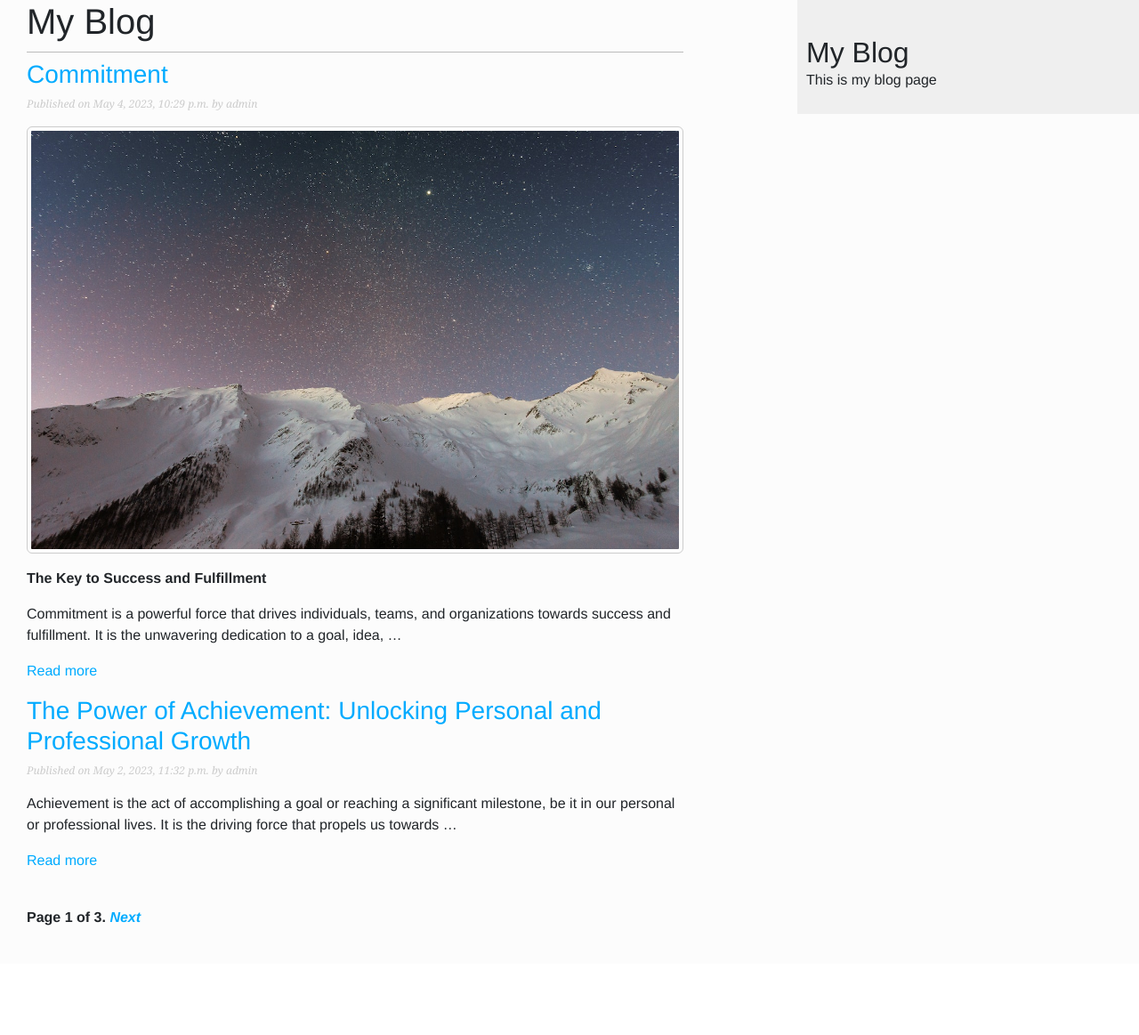
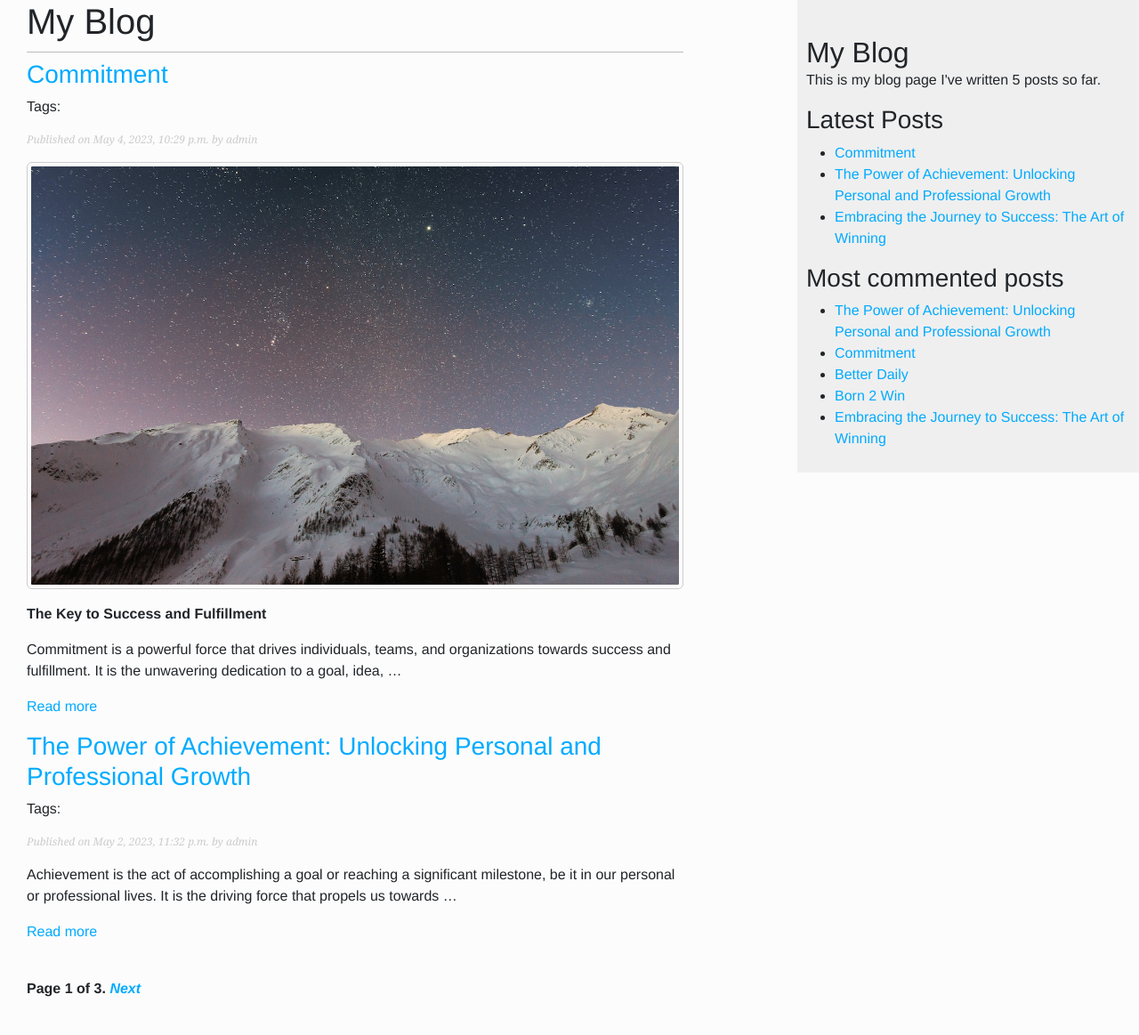
Before and after one commit to Ukomah/django4ByExampleBlog, a Django app: page /blog/ in a window 1280 px wide. Shown: the part 71-1234 px from the top of the page at 89% size. Before the commit the page ends 1111 px from the top, so only its background shows below. Run offline with Django 4.2, Linux system fonts and the light colour scheme; data comes from the database, SQL or seed files in the repository; both versions use the stored data as it was after the commit; parts of the project's set-up code (start-up, migrations or seed data) failed here and were passed over; some libraries are stand-ins or nearby versions.

Commit message:
building tags

```diff
--- a/blog/models.py
+++ b/blog/models.py
@@ -3,6 +3,7 @@
 from django.contrib.auth.models import User
 from ckeditor.fields import RichTextField
 from django.urls import reverse
+from taggit.managers import TaggableManager
 # Create your models here.
 
 class PublishedManager(models.Manager):
@@ -29,6 +30,7 @@
                                      default=Status.DRAFT)
     objects = models.Manager()          # the default manager
     published = PublishedManager()      # my defined manager
+    tags = TaggableManager(blank=True)
 
 
     class Meta:
@@ -45,6 +47,7 @@
                                               self.publish.month,
                                               self.publish.day,
                                               self.slug])
+
 
 
 class Comment(models.Model):
--- a/blog/templates/blog/base.html
+++ b/blog/templates/blog/base.html
@@ -1,4 +1,5 @@
 {% load static %}
+{% load blogTags %}
 <!DOCTYPE html>
 <html lang="en">
 <head>
@@ -28,7 +29,28 @@
 
     <div id="sidebar">
         <h2> My Blog</h2>
-        <p> This is my blog page</p>
+        <p>
+            This is my blog page
+            I've written {% totalPosts %} posts so far.
+
+        </p>
+
+        <h3> Latest Posts</h3>
+        {% showLatestPosts 3 %}
+
+        <h3>Most commented posts</h3>
+        {% getMostCommentedPosts as  mostCommentedPosts %}
+            <ul>
+
+                {% for post in  mostCommentedPosts %}
+                    <li>
+                        <a href="{{ post.get_absolute_url }}">{{ post.title }}</a>
+                    </li>
+                {% endfor %}
+
+            </ul>
+
+
     </div>
 
 
--- /dev/null
+++ b/blog/templates/blog/post/latestPosts.html
@@ -0,0 +1,11 @@
+<ul>
+
+    {% for post in latestPosts  %}
+    <li>
+        <a href="{{ post.get_absolute_url }}">{{ post.title }}</a>
+    </li>
+
+    {% endfor %}
+
+
+</ul>
--- a/blog/templates/blog/post/postList.html
+++ b/blog/templates/blog/post/postList.html
@@ -7,12 +7,29 @@
 {% block content %}
     <h1> My Blog</h1>
 
+
+    {% if tag %}
+        <h2> Posts tagged with "{{ tag.name }}" </h2>
+    {% endif %}
     {% for post in posts  %}
         <h3>
             <a href="{{ post.get_absolute_url }}">
                 {{ post.title }}
             </a>
         </h3>
+
+        <p class="tags">
+            Tags:
+
+            {% for tag in post.tags.all %}
+                <a href="{% url 'blog:postList_by_tag' tag.slug %}">{{ tag.name }}</a>
+
+                {% if not loop.last %}, {% endif %}
+
+            {% endfor %}
+        </p>
+
+
 
         <P class="date">
             Published on {{ post.publish }} by {{ post.author }}
--- /dev/null
+++ b/blog/templatetags/blogTags.py
@@ -0,0 +1,18 @@
+from django import template
+from ..models import Post
+from django.db.models import Count
+
+register = template.Library()
+
+@register.simple_tag
+def totalPosts():
+    return Post.published.count()
+
+@register.inclusion_tag('blog/post/latestPosts.html')
+def showLatestPosts(count=5):
+    latestPosts = Post.published.order_by('-publish')[:count]
+    return {'latestPosts':latestPosts}
+
+@register.simple_tag
+def getMostCommentedPosts(count=5):
+    return Post.published.annotate(comment_count=Count('comments')).order_by('-comment_count')[:count]
--- a/blog/urls.py
+++ b/blog/urls.py
@@ -5,6 +5,7 @@
 
 urlpatterns = [
     path('', views.postList, name='postList'),
+    path('tag/<slug:tag_slug>/', views.postList, name='postList_by_tag'),
     path('<int:year>/<int:month>/<int:day>/<slug:post>/', views.postDetails, name='postDetails'),
     path('<int:post_id>/share/', views.sharePost, name='sharePost'),
     path('<int:post_id>/comment/', views.postComment, name='postComment'),
--- a/blog/views.py
+++ b/blog/views.py
@@ -4,11 +4,18 @@
 from .forms import EmailPostForm, CommentForm
 from django.core.mail import send_mail
 from django.views.decorators.http import require_POST
+from taggit.models import Tag
+from django.db.models import Count
 
 # Create your views here.
 
-def postList(request):
+def postList(request, tag_slug=None):
     postList = Post.published.all()
+    tag = None
+    if tag_slug:
+        tag = get_object_or_404(Tag, slug=tag_slug)
+        postList = postList.filter(tags__in=[tag])
+
     paginator = Paginator(postList, 2)
     page_number = request.GET.get('page', 1)
 
@@ -22,7 +29,8 @@
         posts = paginator.page(paginator.num_pages)
     return render(request,
                   'blog/post/postList.html',
-                  {'posts': posts})
+                  {'posts': posts,
+                  'tag':tag})
 
 
 def postDetails(request, year, month, day, post):
@@ -32,14 +40,19 @@
                              publish__year=year,
                              publish__month=month,
                              publish__day=day)
-    comments = Comment.objects.filter(active=True)
+    comments = Comment.objects.filter(post=post, active=True)
     form = CommentForm()
+
+    post_tags_ids = post.tags.values_list('id', flat=True)
+    similar_posts = Post.published.filter(tags__in=post_tags_ids).exclude(id=post.id)
+    similar_posts = similar_posts.annotate(same_tags=Count('tags')).order_by('-same_tags', '-publish')
 
     return render(request,
                   'blog/post/postDetails.html',
                   {'post': post,
                    'comments': comments,
-                   'form': form})
+                   'form': form,
+                   'similar_posts': similar_posts})
 
 
 
--- a/blogsite/settings.py
+++ b/blogsite/settings.py
@@ -44,6 +44,7 @@
     'django.contrib.staticfiles',
     'blog.apps.BlogConfig',
     'ckeditor',
+    'taggit',
 ]
 
 MIDDLEWARE = [
```
Also changed, not shown: blog/templates/blog/post/postDetails.html (+9 -0 lines), blog/migrations/0008_post_tags.py (added), db.sqlite3.
